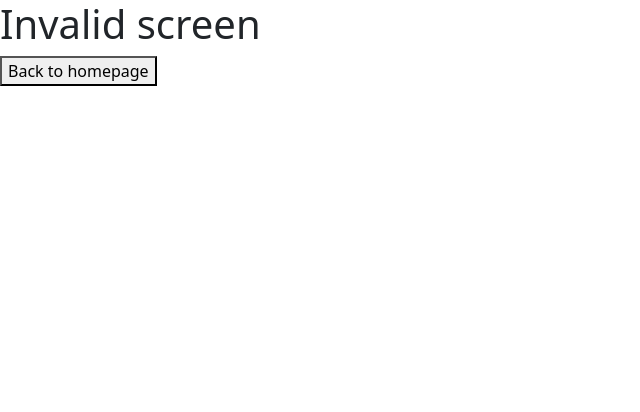
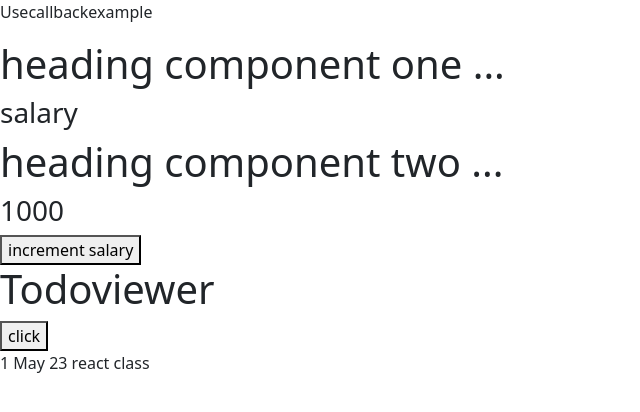
Before and after one commit to sainath-07/reactClasses, a React (Create React App) app: page /usecallback in a window 1280 px wide. Shown: the top 412 px of the page, without its empty margins (0-640 px from the left). Built offline with nearby package versions, Linux system fonts and the light colour scheme.

Commit message:
Usecallback hook

```diff
--- a/src/17-05-2024/Navbar/navbar.jsx
+++ b/src/17-05-2024/Navbar/navbar.jsx
@@ -52,6 +52,9 @@ const CustomNavbar = () => {
               <Nav.Link as={Link}  className={ ` ${theme && "text-white"} `}to="/blog">
                useReducerCount {currentstate.count}
               </Nav.Link>
+              <Nav.Link as={Link}  className={ ` ${theme && "text-white"} `}to="/usecallback">
+              usecallback
+              </Nav.Link>
 
               <button onClick={handledarkmode} className={` ${theme ? "bg-light text-dark" : "bg-dark text-light" }`}
               style={{
--- a/src/17-05-2024/Navigationscreen/navigation.jsx
+++ b/src/17-05-2024/Navigationscreen/navigation.jsx
@@ -6,6 +6,7 @@ import BlogScreen from "../screens/blog-screen"
 import InvalidScreen from "../screens/invalid-screen"
 import Eachproductdetails from "../screens/prodcutdetails"
 import { createContext, useReducer, useState } from "react"
+import Usecallbackexample from "../screens/usecallbackscreen"
 
 export const passdata=createContext()
 export const  passtheme=createContext()
@@ -112,6 +113,7 @@ const NavigationScreen=()=>{
              <Route path="/about"  Component={AboutScreen}/>
              <Route path="/setting"  Component={SettingScreen}/>
              <Route path="/blog"  Component={BlogScreen}/>
+             <Route path="/usecallback"  Component={Usecallbackexample}/>
              <Route path="/:brand/:productsID" Component={Eachproductdetails}></Route>
              <Route path="*"  Component={InvalidScreen}/>
         </Routes>
--- a/src/17-05-2024/screens/blog-screen.jsx
+++ b/src/17-05-2024/screens/blog-screen.jsx
@@ -1,4 +1,6 @@
 import Navbar from "../Navbar/navbar"
+import UseCallBackExample from "../useCallback/useCallbackexample"
+import UseMemo from "../useMemo/usememo"
 
 const BlogScreen =()=>{
 
@@ -6,6 +8,9 @@ const BlogScreen =()=>{
         <>
             <Navbar/>
         <h1> BlogScreen</h1>
+        <UseMemo/>
+        <hr />
+
         </>
     )
 
--- /dev/null
+++ b/src/17-05-2024/screens/usecallbackscreen.jsx
@@ -0,0 +1,11 @@
+import UseCallBackExample from "../useCallback/useCallbackexample"
+
+const Usecallbackexample=()=>{
+    return(
+        <>
+
+        <UseCallBackExample/>
+        </>
+    )
+}
+export default Usecallbackexample
--- /dev/null
+++ b/src/17-05-2024/useCallback/UsecallbackHeading.jsx
@@ -0,0 +1,13 @@
+import React from "react"
+
+const UsecallbackHeading=({title})=>{
+    console.log("usecallbackheading")
+    return(
+        <>
+        <h1>{title}</h1>
+        </>
+    )
+}
+
+// export default UsecallbackHeading
+export default React.memo(UsecallbackHeading) //HOC
--- /dev/null
+++ b/src/17-05-2024/useCallback/todoviwer.jsx
@@ -0,0 +1,24 @@
+import React from "react"
+
+const Todoviewer=({todo,addtodosfun})=>{
+
+    console.log("todoviewer ..........")
+    return(
+        <>
+        <h1>Todoviewer</h1>
+        <button onClick={addtodosfun}>click</button>
+
+        {
+            todo.map((eachtodo,index)=>{
+                return(
+                    <React.Fragment key={index}>
+                       <p>{index+1} {eachtodo}</p>
+                    </React.Fragment>
+                )
+            })
+        }
+         </>
+    )
+}
+// export default Todoviewer
+export default React.memo(Todoviewer) //HOC
--- /dev/null
+++ b/src/17-05-2024/useCallback/useCallbackexample.jsx
@@ -0,0 +1,35 @@
+import { useCallback, useState } from "react"
+import Todoviewer from "./todoviwer"
+import UsecallbackHeading from "./UsecallbackHeading"
+
+const UseCallBackExample=()=>{
+
+
+            const [todo,settodo]=useState(["May 23 react class"])
+
+
+
+            const addtodos=useCallback(()=>{
+               settodo([...todo,"new Product"])
+          },[todo])
+
+            const [salary,setsalary]=useState(1000)
+
+            const salincrement =()=>{
+               setsalary(salary+1000)
+            }
+
+     return(
+        <>
+        <p>Usecallbackexample</p>
+        <UsecallbackHeading title={"heading component one ..."}/>
+        <h3>salary</h3>
+        <UsecallbackHeading title={"heading component two ..."}/>
+        <h3>{salary}</h3>
+        <button onClick={salincrement}>increment salary</button>
+        <Todoviewer todo={todo} addtodosfun={addtodos}/>
+        </>
+     )
+}
+
+export default UseCallBackExample
--- /dev/null
+++ b/src/17-05-2024/useMemo/usememo.jsx
@@ -0,0 +1,42 @@
+import { useMemo, useState } from "react"
+
+const UseMemo=()=>{
+
+    const [counter1,setcounter1]=useState(1)
+    const [counter2,setcounter2]=useState(1)
+
+
+    const changecounter1=()=>{
+        setcounter1(counter1+1)
+    }
+    const changecounter2=()=>{
+        setcounter2(counter2+1)
+    }
+
+
+    // here evenorodd is a function expression
+    const Evenorodd=useMemo(()=>{
+        // console.log("evenorodd")
+        return counter1%2===0 ? "Even" : "Odd"
+    },[counter1])
+
+    // const Evenorodd=()=>{
+    //             console.log("evenorodd")
+    //             return counter1%2===0 ? "Even" : "Odd"
+    // }
+
+
+
+    return(
+        <>
+        <h3>useMemo hook</h3>
+         <h3>counter 1 count : {counter1} {Evenorodd}</h3>
+         <h3>counter 2 count : {counter2}</h3>
+
+         <button onClick={changecounter1}>counter1 btn</button>
+         <button onClick={changecounter2}>counter2 btn</button>
+        </>
+    )
+
+}
+export default UseMemo
```
